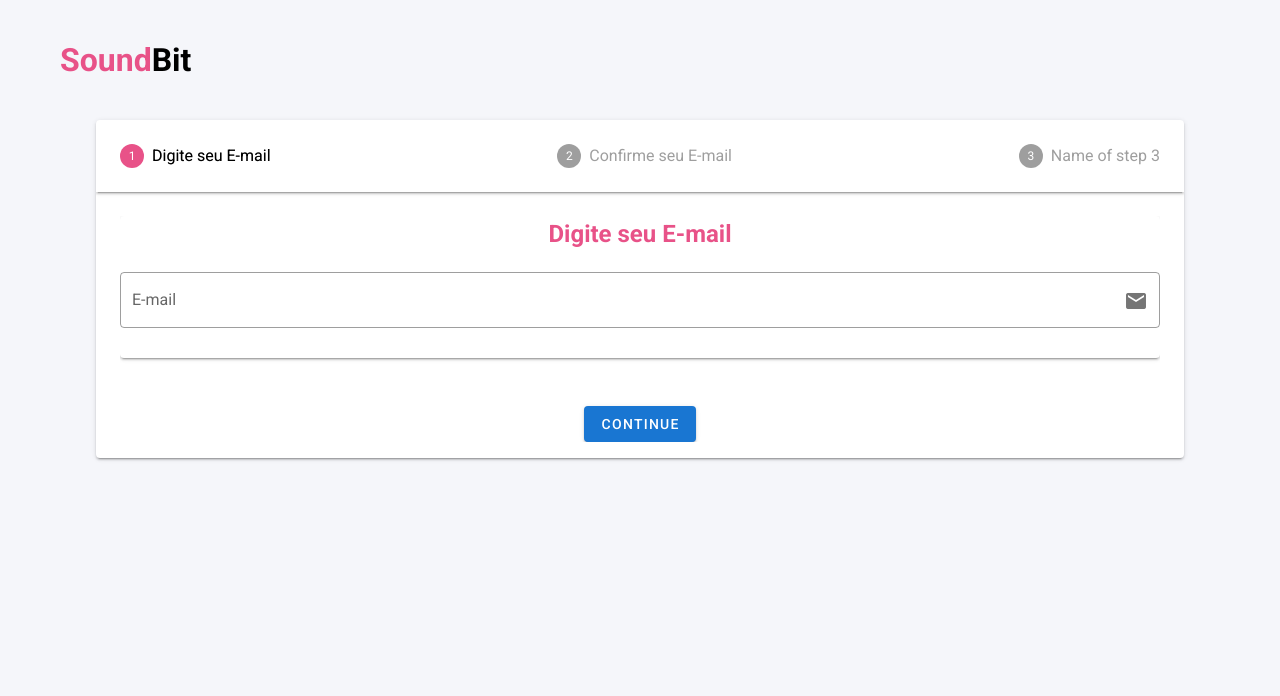
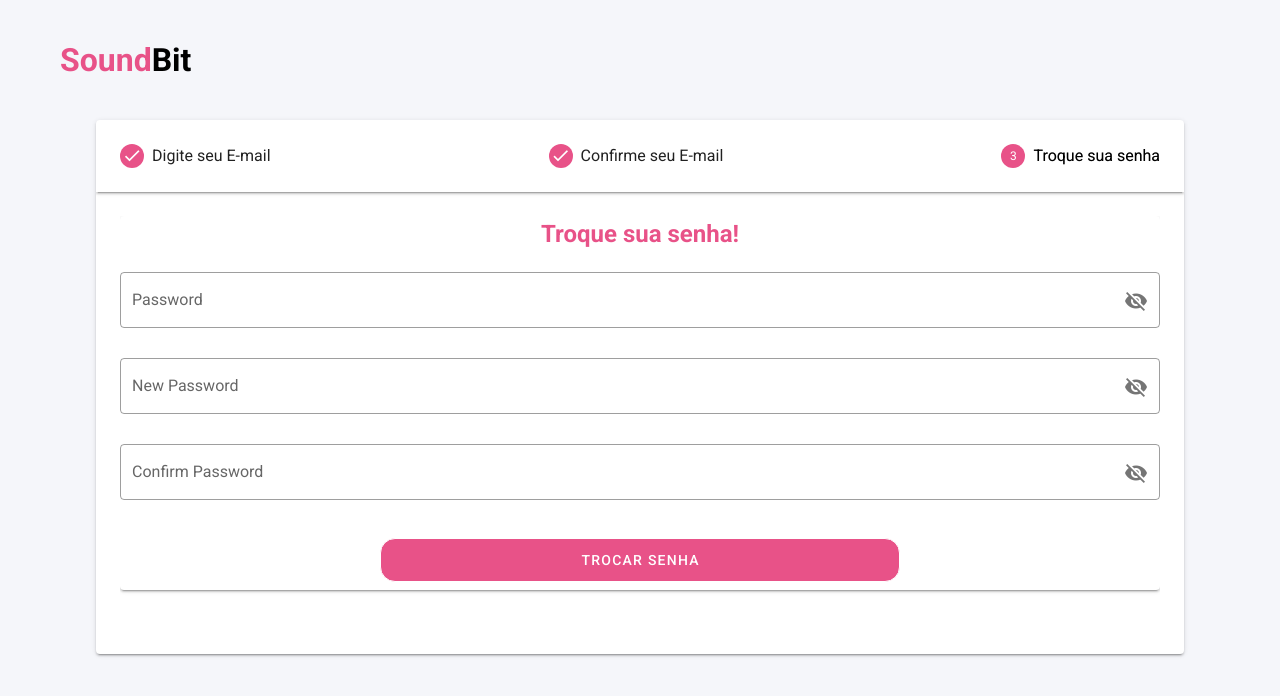
Before and after one commit to noccss/soundbit, a Vue app: page /forgotPassword in a window 1280 px wide. Shown: the top 696 px of the page. Built offline with nearby package versions, Linux system fonts and the light colour scheme.

Commit message:
Adicionando Rules e atribuindo validações da tela de esquecimento de senha

```diff
--- a/src/views/auth/ForgotPass.vue
+++ b/src/views/auth/ForgotPass.vue
@@ -4,7 +4,11 @@
       <h1>Sound<span>Bit</span></h1>
     </div>
     <div class="forgotPass__container">
-      <v-stepper width="85%" v-if="validatedEmail == true ? step = 3 : step" v-model="step">
+      <v-stepper
+        width="85%"
+        v-if="validatedEmail == true ? (step = 3) : step"
+        v-model="step"
+      >
         <v-stepper-header>
           <v-stepper-step color="#e85288" :complete="step > 1" step="1">
             Digite seu E-mail
@@ -13,7 +17,7 @@
             Confirme seu E-mail
           </v-stepper-step>
           <v-stepper-step color="#e85288" :complete="step > 3" step="3">
-            Name of step 3
+            Troque sua senha
           </v-stepper-step>
         </v-stepper-header>
         <v-stepper-items>
@@ -34,7 +38,14 @@
                 ></v-text-field>
               </v-form>
             </v-card>
-            <v-btn color="primary" @click="validateEmail">Continue</v-btn>
+            <v-btn
+              class="forgotPass___btnSubmit"
+              color="white"
+              outlined
+              large
+              @click="validateEmail"
+              >Continue</v-btn
+            >
           </v-stepper-content>
           <v-stepper-content step="2">
             <v-card class="mb-12">
@@ -46,20 +57,69 @@
                 corpo da mensagem
               </p>
               <p>
-                Caso a mensagem que enviamos para seu E-mail não esteja aparecendo
-                na caixa de entrada, verifique se está no spam
+                Caso a mensagem que enviamos para seu E-mail não esteja
+                aparecendo na caixa de entrada, verifique se está no spam
               </p>
 
               <p>
-                Problemas para a visualização da mensagem, não se preocupe, basta
-                vir falar conosco que vamos te ajudar com isso, basta nos enviar
-                um E-mail, <a href="#">suporte@soundbit.com.br</a>
+                Problemas para a visualização da mensagem, não se preocupe,
+                basta vir falar conosco que vamos te ajudar com isso, basta nos
+                enviar um E-mail, <a href="#">suporte@soundbit.com.br</a>
               </p>
             </v-card>
           </v-stepper-content>
           <v-stepper-content step="3">
-            <v-card class="mb-12" color="grey lighten-1" height="200px"> </v-card>
-            <router-link to="/login"></router-link>
+            <v-card class="mb-12">
+              <h1 class="mb-5">Troque sua senha!</h1>
+              <v-form ref="form" @submit.prevent="handleSubmit">
+                <v-text-field
+                  v-model="password"
+                  :append-icon="showPassword ? 'mdi-eye' : 'mdi-eye-off'"
+                  :type="showPassword ? 'text' : 'password'"
+                  :rules="[rulesPassword.required, rulesPassword.min]"
+                  label="Password"
+                  required
+                  outlined
+                  @click:append="showPassword = !showPassword"
+                ></v-text-field>
+                <v-text-field
+                  v-model="newPassword"
+                  :append-icon="showNewPassword ? 'mdi-eye' : 'mdi-eye-off'"
+                  :type="showNewPassword ? 'text' : 'password'"
+                  :rules="[
+                    rulesPassword.required,
+                    rulesPassword.min,
+                    newPasswordDifferentRule,
+                  ]"
+                  label="New Password"
+                  required
+                  outlined
+                  @click:append="showNewPassword = !showNewPassword"
+                ></v-text-field>
+                <v-text-field
+                  v-model="confirmPassword"
+                  :append-icon="showConfirmPassowrd ? 'mdi-eye' : 'mdi-eye-off'"
+                  :type="showConfirmPassowrd ? 'text' : 'password'"
+                  :rules="[
+                    rulesPassword.confirmPassword,
+                    rulesPassword.min,
+                    newPasswordConfirmRule,
+                  ]"
+                  label="Confirm Password"
+                  required
+                  outlined
+                  @click:append="showConfirmPassowrd = !showConfirmPassowrd"
+                ></v-text-field>
+                <v-btn
+                  class="ma-2 forgotPass___btnSubmit"
+                  color="white"
+                  type="submit"
+                  outlined
+                  large
+                  >Trocar Senha</v-btn
+                >
+              </v-form>
+            </v-card>
           </v-stepper-content>
         </v-stepper-items>
       </v-stepper>
@@ -67,23 +127,45 @@
   </div>
 </template>
 <script>
-// import axios from "axios";
+import axios from "axios";
 export default {
   name: "forgotPassword",
   data() {
     return {
-      step: 1,
+      step: 3,
       validatedEmail: false,
       email: "",
+      password: "",
+      confirmPassword: "",
+      newPassword: "",
+      showNewPassword: false,
+      showPassword: false,
+      showConfirmPassowrd: false,
       rulesEmail: {
         required: (v) => !!v || "Email is required",
         email: (v) =>
           /.+@.+/.test(v) ||
           "Email precisa estar no formato example@example.com",
       },
+      rulesPassword: {
+        required: (v) => !!v || "Password is required",
+        min: (v) => v.length >= 8 || "Min 8 characteres",
+        confirmPassword: (v) => !!v || "Confirm the password",
+      },
     };
   },
   methods: {
+    async handleSubmit() {
+      try {
+        if(this.$refs.form.validate()) {
+          await axios.post("", {
+            password: this.newPassword
+          })
+        }
+      } catch(err) {
+        console.log(err)
+      }
+    },
     validateEmail() {
       try {
         // await axios.post("", {
@@ -95,6 +177,18 @@ export default {
       } catch (err) {
         console.log(err);
       }
+    },
+  },
+  computed: {
+    newPasswordDifferentRule() {
+      return () =>
+        this.password !== this.newPassword ||
+        "Sua senha não pode ser igual a anterior";
+    },
+    newPasswordConfirmRule() {
+      return () =>
+        this.newPassword === this.confirmPassword ||
+        "Sua senha está diferente da nova senha";
     },
   },
 };
@@ -135,4 +229,10 @@ export default {
 
   color: #e85288;
 }
+
+.forgotPass___btnSubmit {
+  background-color: #e85288;
+  width: 50%;
+  border-radius: 15px;
+}
 </style>
```
